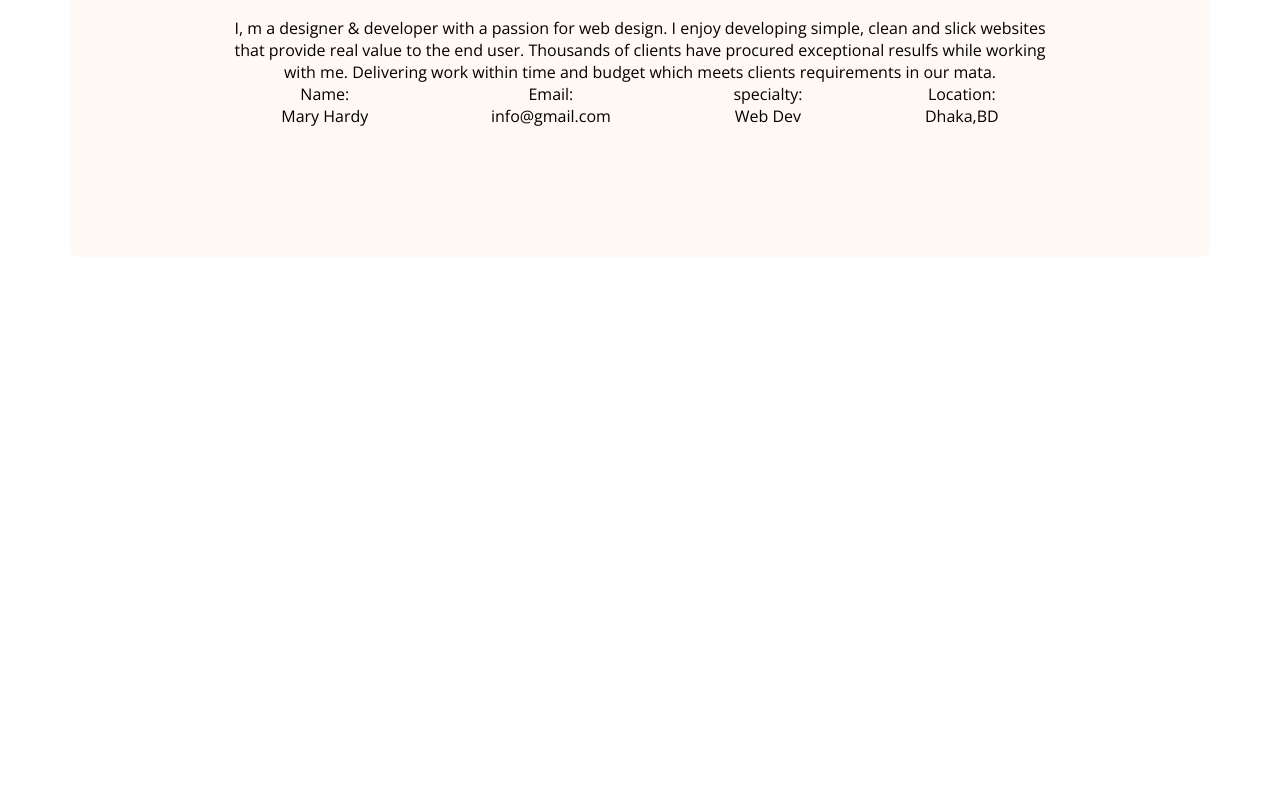
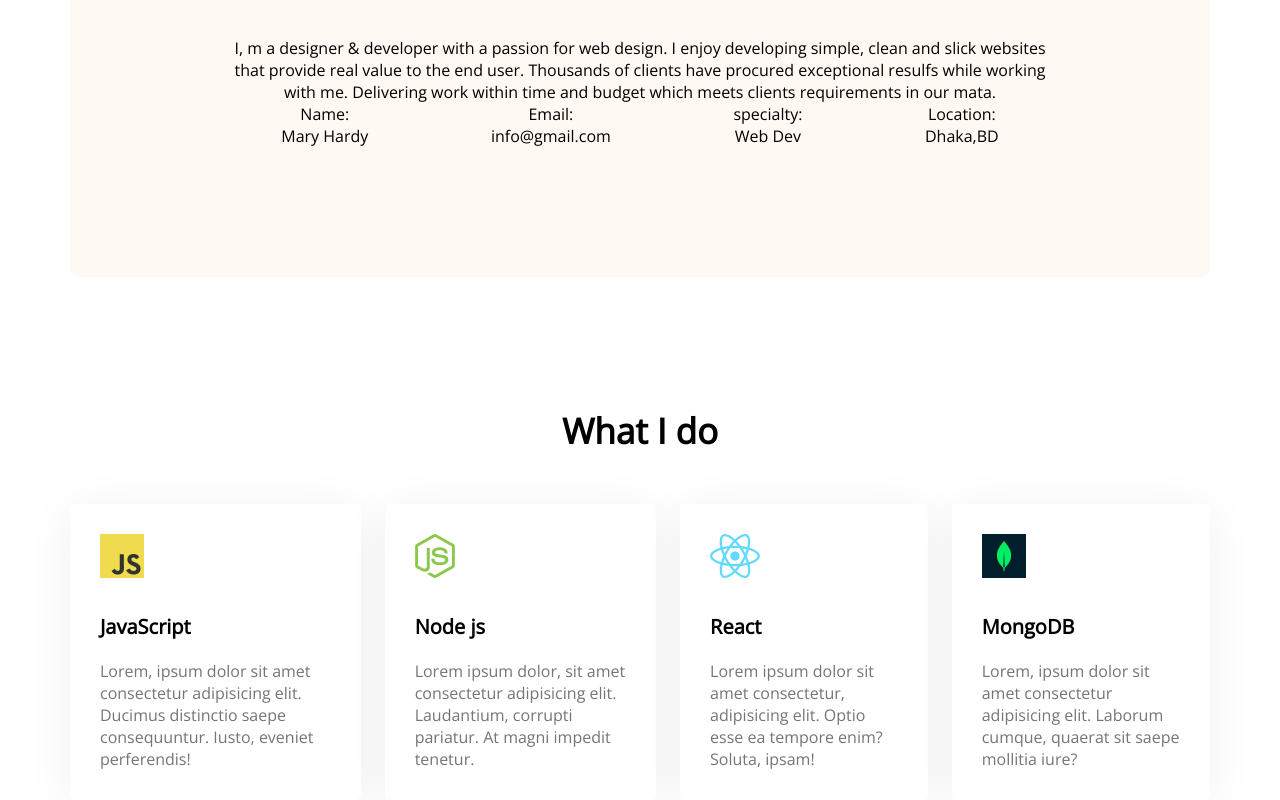
Before and after one commit to TanjinaAmey/developer-portfolio5, a plain HTML site: page index.html in a window 1280 px wide. Shown: the part 1060-1860 px from the top of the page. Before the commit the page ends 1317 px from the top, so only its background shows below. Drawn offline with nearby package versions, Linux system fonts and the light colour scheme.

Commit message:
added skills content

```diff
--- a/index.html
+++ b/index.html
@@ -64,6 +64,37 @@
         </div>
 
         </section>
+        <!--  What i do section-->
+        <section class="What-I-do">
+            <h3 class="section-title">What I do</h3>
+            <!-- .skills-container>.skill*4>img+p.skill-title+p.skill-description>lorem15 -->
+            <div class="skill-container">
+                <div class="skill">
+                    <img src="images/icons/js.png" alt="">
+                    <p class="skill-title">JavaScript</p>
+                    <p class="skill-description">Lorem, ipsum dolor sit amet consectetur adipisicing elit. Ducimus distinctio saepe consequuntur. Iusto, eveniet perferendis!</p>
+                </div>
+                <div class="skill">
+                    <img src="images/icons/nodejs.png" alt="">
+                    <p class="skill-title">Node js</p>
+                    <p class="skill-description">Lorem ipsum dolor, sit amet consectetur adipisicing elit. Laudantium, corrupti pariatur. At magni impedit tenetur.</p>
+                </div>
+                <div class="skill">
+                    <img src="images/icons/react.png" alt="">
+                    <p class="skill-title">React</p>
+                    <p class="skill-description">Lorem ipsum dolor sit amet consectetur, adipisicing elit. Optio esse ea tempore enim? Soluta, ipsam!</p>
+                </div>
+                <div class="skill">
+                    <img src="images/icons/mongo.png" alt="">
+                    <p class="skill-title">MongoDB</p>
+                    <p class="skill-description">Lorem, ipsum dolor sit amet consectetur adipisicing elit. Laborum cumque, quaerat sit saepe mollitia iure?</p>
+                </div>
+            </div>
+
+
+
+            </div>
+        </section>
 
     </main>
     <footer>
--- a/styles/portfolio.css
+++ b/styles/portfolio.css
@@ -69,6 +69,9 @@ main{
     max-width: 1140px ;
     margin: 0 auto;
 }
+section{
+    margin-top: 130px;
+}
 /* about section styles */
 .about{
     text-align: center;
@@ -78,10 +81,10 @@ border-radius: 10px;
 padding:130px 150px ;
 }
 .section-title{
-
+    text-align: center;
     font-weight: 700;
 font-size: 35px;
-    margin-bottom: 30px;
+    margin-bottom: 50px;
 
 }
 .section-description{
@@ -100,6 +103,32 @@ font-size: 35px;
 }
 .info-description{
     font-weight: 700;
+    font-size: 20px;
+    color: #474747;
+}
+/* What I do styles */
+.what-I-do{
+    margin-top: 30px;
+}
+.skill-container{
+    display: flex;
+    gap:24px;
+}
+.skill{
+    background: #FFFFFF;
+box-shadow: 0px 6px 50px rgba(0, 0, 0, 0.06);
+border-radius: 5px;
+padding: 30px;
+}
+.skill-title{
+    font-weight: 700;
 font-size: 20px;
-color: #474747;
+margin-top: 30px;
+margin-bottom: 20px;
 }
+.skill-description{
+    font-weight: 400;
+font-size: 16px;
+color: #757575;
+}
+/* resume styles */
```
